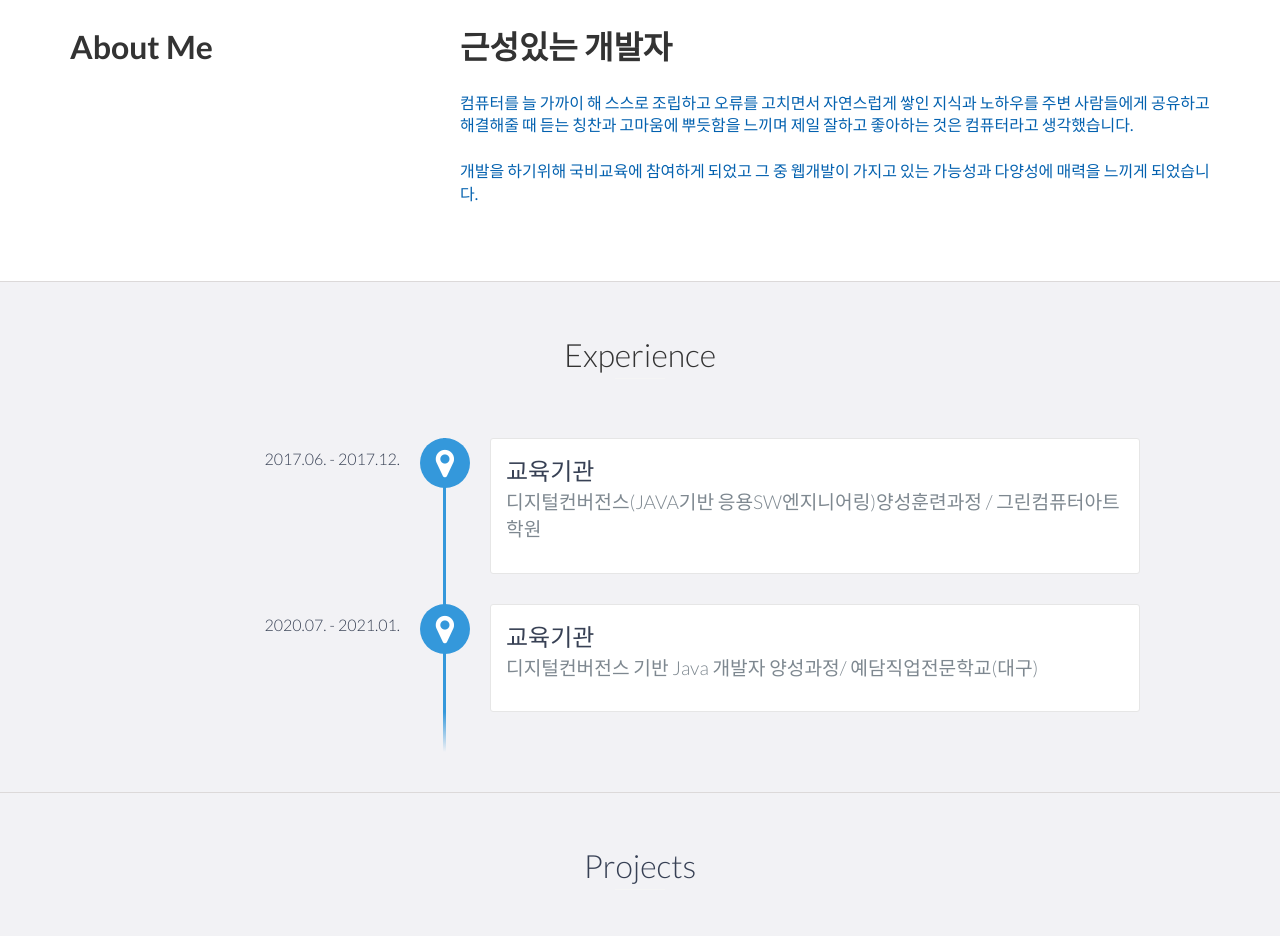
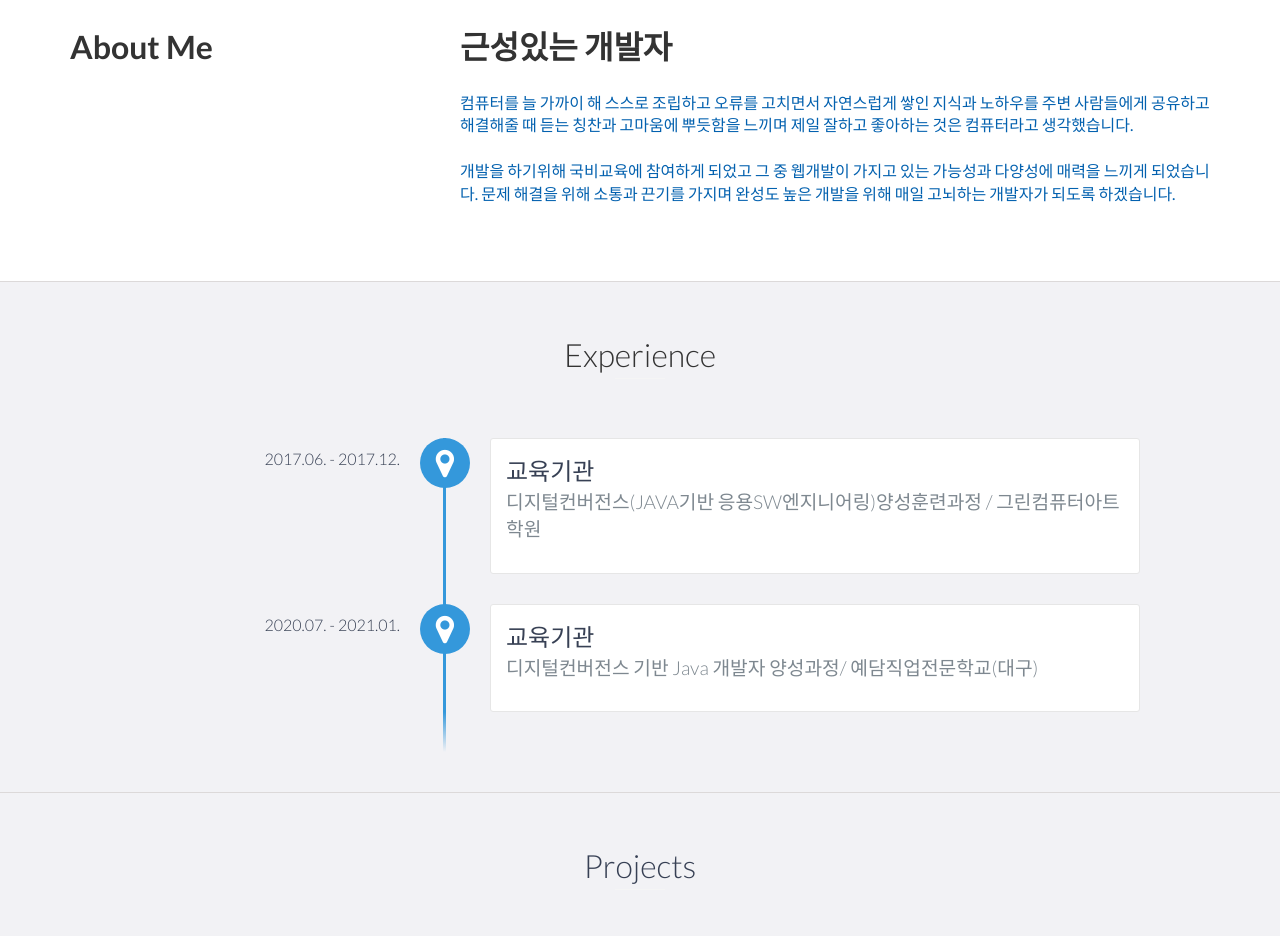
Before and after one commit to skyblue0715/woochungil, a website: page index.html in a window 1280 px wide. Shown: the part 872-1808 px from the top of the page. Drawn offline with nearby package versions, Linux system fonts and the light colour scheme.

Commit message:
커밋
커밋

```diff
--- a/index.html
+++ b/index.html
@@ -85,6 +85,7 @@ img {
                                 컴퓨터라고 생각했습니다.<br><br>
                                 <p>개발을 하기위해 국비교육에 참여하게 되었고
                                     그 중 웹개발이 가지고 있는 가능성과 다양성에 매력을 느끼게 되었습니다.
+                                    문제 해결을 위해 소통과 끈기를 가지며 완성도 높은 개발을 위해 매일 고뇌하는 개발자가 되도록 하겠습니다.
 
                                 </p>
                             </p>
```
